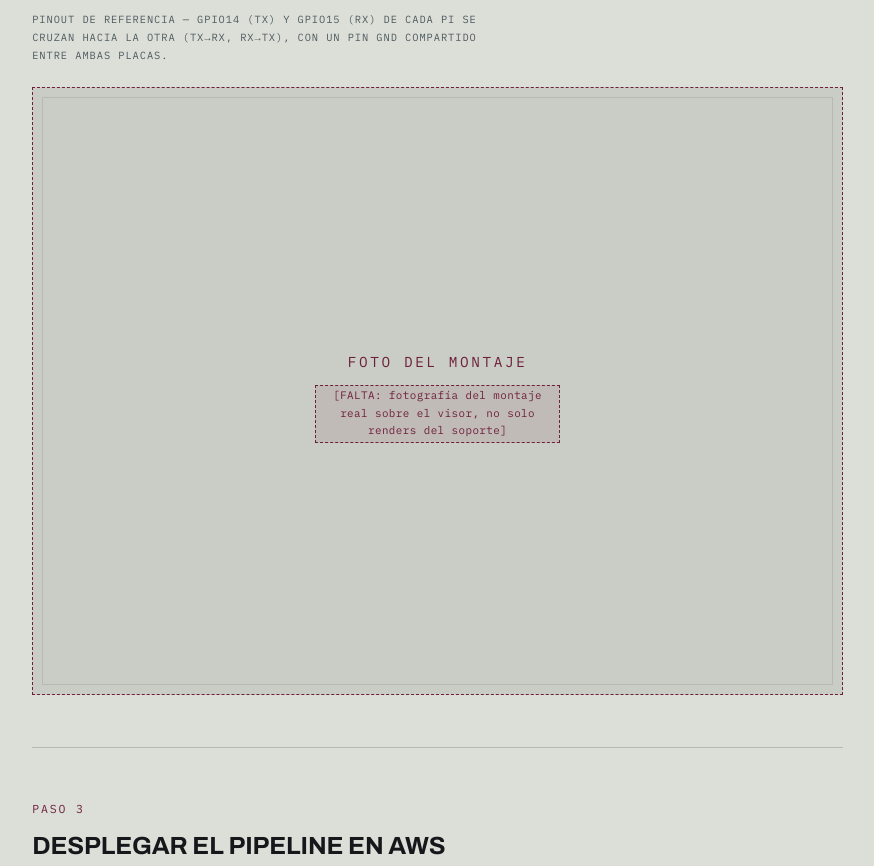
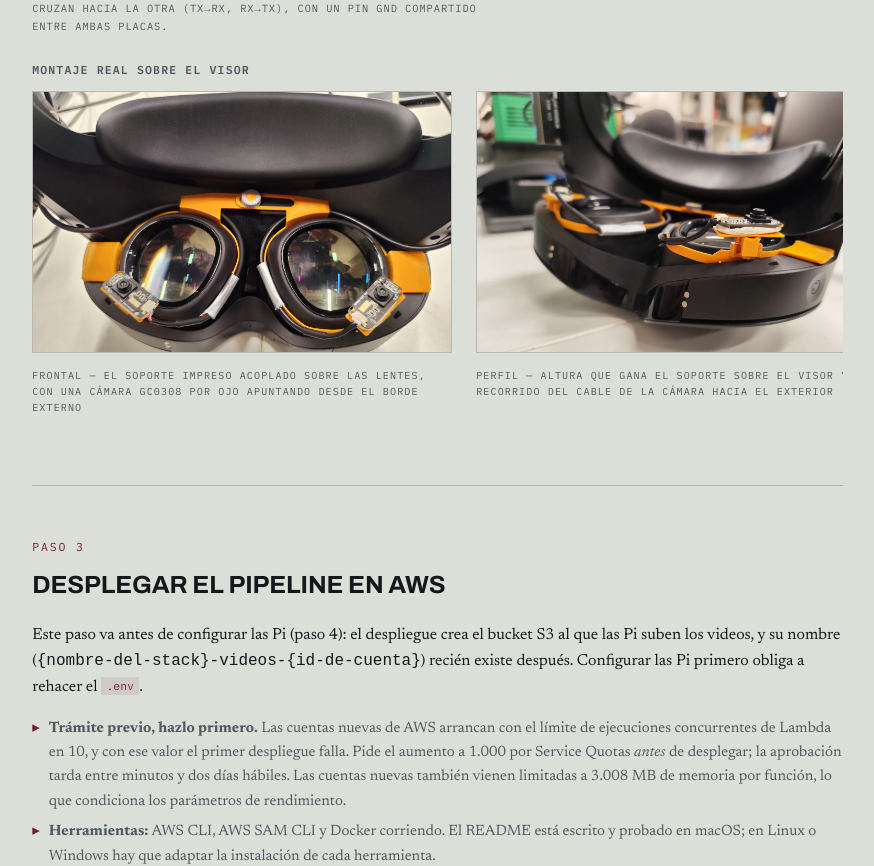
Before and after one commit to pdt-pupilometry/pudin-web, a plain HTML site: page index.html in a window 1280 px wide. Shown: the part 6002-6868 px from the top of the page, without its empty margins (323-1197 px from the left). Drawn offline with Linux system fonts and the light colour scheme; some packages are replaced by stand-ins of ours; a script that the page names is missing.

Commit message:
feat: mostrar imagenes de montaje

```diff
--- a/index.html
+++ b/index.html
@@ -165,6 +165,8 @@ section{padding-block:clamp(40px,6.5vw,88px);border-top:1px solid var(--hair);
 .shot{aspect-ratio:16/10;background:var(--recess);display:grid;place-items:center;
   overflow:hidden;border:1px solid var(--hair)}
 .shot img{max-width:100%;max-height:100%;width:auto;height:auto;display:block;mix-blend-mode:multiply}
+.shot--photo{background:var(--ink,#111)}
+.shot--photo img{width:100%;height:100%;max-width:none;max-height:none;object-fit:cover;mix-blend-mode:normal}
 .scroller figcaption{font-family:"IBM Plex Mono",monospace;font-size:.63rem;letter-spacing:.11em;
   text-transform:uppercase;color:var(--slate);padding-top:.55rem;margin-top:.35rem;line-height:1.6}
 .scroll-hint{font-family:"IBM Plex Mono",monospace;font-size:.63rem;letter-spacing:.13em;
@@ -590,7 +592,6 @@ footer .authors li{display:flex;flex-wrap:wrap;align-items:center;gap:.55rem .75
           <p>Los imanes se instalan <strong>después de imprimir</strong>, presionados en sus alojamientos — la vista isométrica posterior muestra dónde van. Antes de fijarlos conviene probar la polaridad: si un par se repelen donde debería haber atracción, invierte uno de los imanes de ese asiento. El set de la lista de materiales del paso 2 cubre todos los puntos de fijación de la montura.</p>
 
           <h4>Vistas del soporte</h4>
-          <p class="scroll-hint">Deslízalas para recorrerlas →</p>
           <div class="scroller" tabindex="0" role="group" aria-label="Vistas del soporte de cámaras">
             <figure>
               <div class="shot"><img src="assets/soporte-01-isometrica.jpg" width="1371" height="790" loading="lazy" alt="Vista isométrica del soporte completo"></div>
@@ -651,11 +652,20 @@ footer .authors li{display:flex;flex-wrap:wrap;align-items:center;gap:.55rem .75
             <figcaption class="caption">Pinout de referencia — GPIO14 (TX) y GPIO15 (RX) de cada Pi se cruzan hacia la otra (TX→RX, RX→TX), con un pin GND compartido entre ambas placas.</figcaption>
           </figure>
 
-          <div class="model-slot" style="aspect-ratio:4/3;margin-top:1.4rem">
-            <div>
-              <p class="eyebrow">Foto del montaje</p>
-              <p><span class="falta">[FALTA: fotografía del montaje real sobre el visor, no solo renders del soporte]</span></p>
-            </div>
+          <h4>Montaje real sobre el visor</h4>
+          <div class="scroller" tabindex="0" role="group" aria-label="Fotografías del montaje real sobre el Meta Quest Pro">
+            <figure>
+              <div class="shot shot--photo"><img src="assets/montaje/montaje_4.jpeg" width="1600" height="1200" loading="lazy" alt="Vista frontal del Meta Quest Pro con el soporte naranja impreso y las dos cámaras GC0308 montadas junto a cada lente"></div>
+              <figcaption>Frontal — el soporte impreso acoplado sobre las lentes, con una cámara GC0308 por ojo apuntando desde el borde externo</figcaption>
+            </figure>
+            <figure>
+              <div class="shot shot--photo"><img src="assets/montaje/montaje_2.jpeg" width="1600" height="1200" loading="lazy" alt="Vista de perfil del soporte impreso sobre el visor, con la cámara y su cableado siguiendo el contorno del marco"></div>
+              <figcaption>Perfil — altura que gana el soporte sobre el visor y recorrido del cable de la cámara hacia el exterior</figcaption>
+            </figure>
+            <figure>
+              <div class="shot shot--photo"><img src="assets/montaje/montaje_1.jpeg" width="1600" height="1200" loading="lazy" alt="Raspberry Pi Zero 2W con disipador y módulo X306 con celda 18650 sujetos a la diadema del visor"></div>
+              <figcaption>Electrónica en la diadema — Raspberry Pi Zero 2W sobre el módulo X306 con la celda 18650 removible</figcaption>
+            </figure>
           </div>
         </article>
 
```
Also changed, not shown: assets/montaje/montaje_1.jpeg (added), assets/montaje/montaje_2.jpeg (added), assets/montaje/montaje_3.jpeg (added), assets/montaje/montaje_4.jpeg (added).
